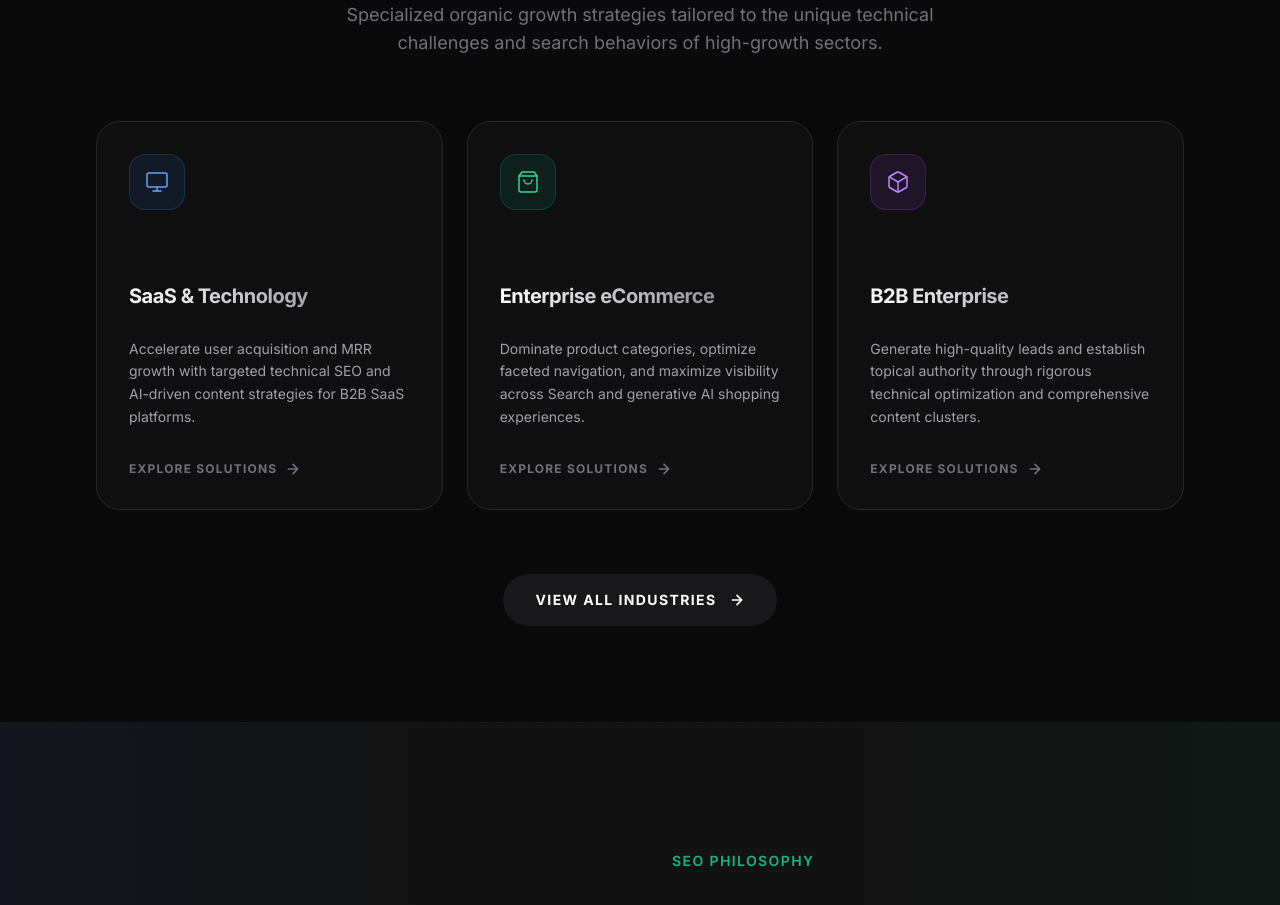
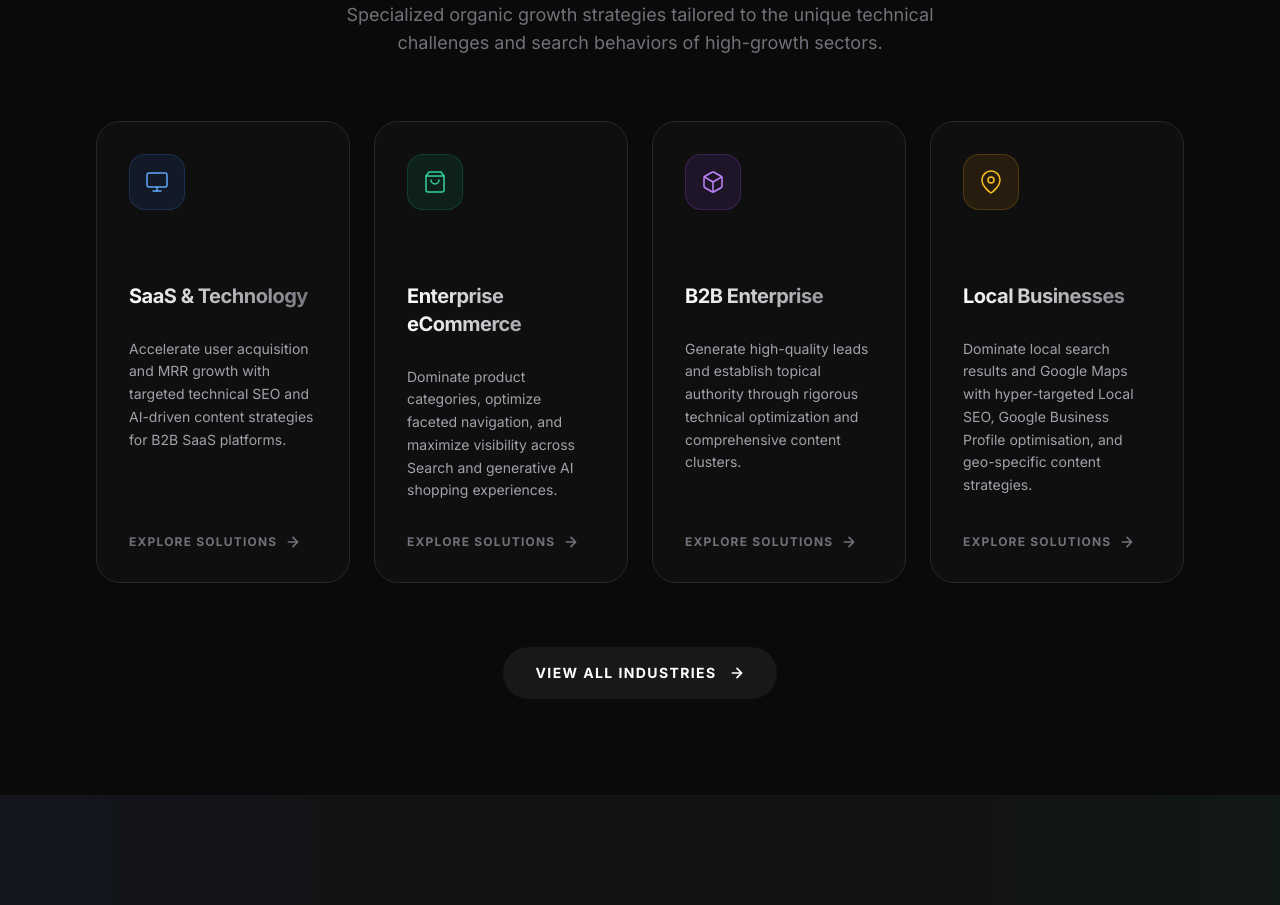
Before and after one commit to Chaitanya9184/portfolio, a Next.js app: page / in a window 1280 px wide. Shown: the part 4500-5405 px from the top of the page. Built offline with nearby package versions, Linux system fonts and the light colour scheme.

Commit message:
feat: Add Local Businesses card to Industries & Expertise section on homepage

```diff
--- a/src/components/IndustriesSection.tsx
+++ b/src/components/IndustriesSection.tsx
@@ -49,6 +49,21 @@ const industries = [
         color: 'text-purple-400',
         bgColor: 'bg-purple-500/10',
         borderColor: 'border-purple-500/20'
+    },
+    {
+        name: 'Local Businesses',
+        slug: 'local-seo',
+        description: 'Dominate local search results and Google Maps with hyper-targeted Local SEO, Google Business Profile optimisation, and geo-specific content strategies.',
+        icon: (
+            <svg viewBox="0 0 24 24" fill="none" stroke="currentColor" strokeWidth="1.5" strokeLinecap="round" strokeLinejoin="round" className="w-6 h-6">
+                <path d="M21 10c0 7-9 13-9 13s-9-6-9-13a9 9 0 0 1 18 0z" />
+                <circle cx="12" cy="10" r="3" />
+            </svg>
+        ),
+        color: 'text-amber-400',
+        bgColor: 'bg-amber-500/10',
+        borderColor: 'border-amber-500/20',
+        href: '/service-areas'
     }
 ];
 
@@ -81,7 +96,7 @@ export default function IndustriesSection() {
                 </div>
 
                 {/* Industries Grid */}
-                <div className="grid grid-cols-1 md:grid-cols-3 gap-6">
+                <div className="grid grid-cols-1 md:grid-cols-2 lg:grid-cols-4 gap-6">
                     {industries.map((industry, index) => (
                         <motion.div
                             key={industry.slug}
@@ -90,7 +105,7 @@ export default function IndustriesSection() {
                             viewport={{ once: true }}
                             transition={{ duration: 0.5, delay: index * 0.1 }}
                         >
-                            <Link href={`/industries/${industry.slug}`} className="group block h-full text-left">
+                            <Link href={(industry as { href?: string }).href ?? `/industries/${industry.slug}`} className="group block h-full text-left">
                                 <div className={`h-full bg-zinc-900/40 border border-zinc-800 rounded-3xl p-8 hover:bg-zinc-800/60 transition-all duration-300 relative overflow-hidden flex flex-col`}>
 
                                     {/* Icon */}
```
